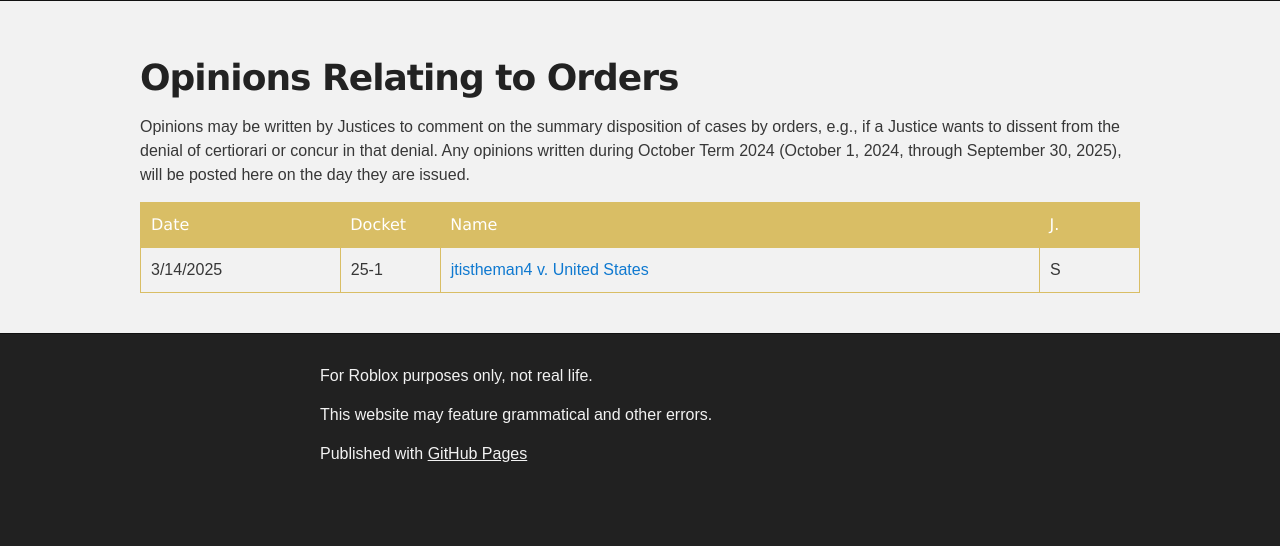
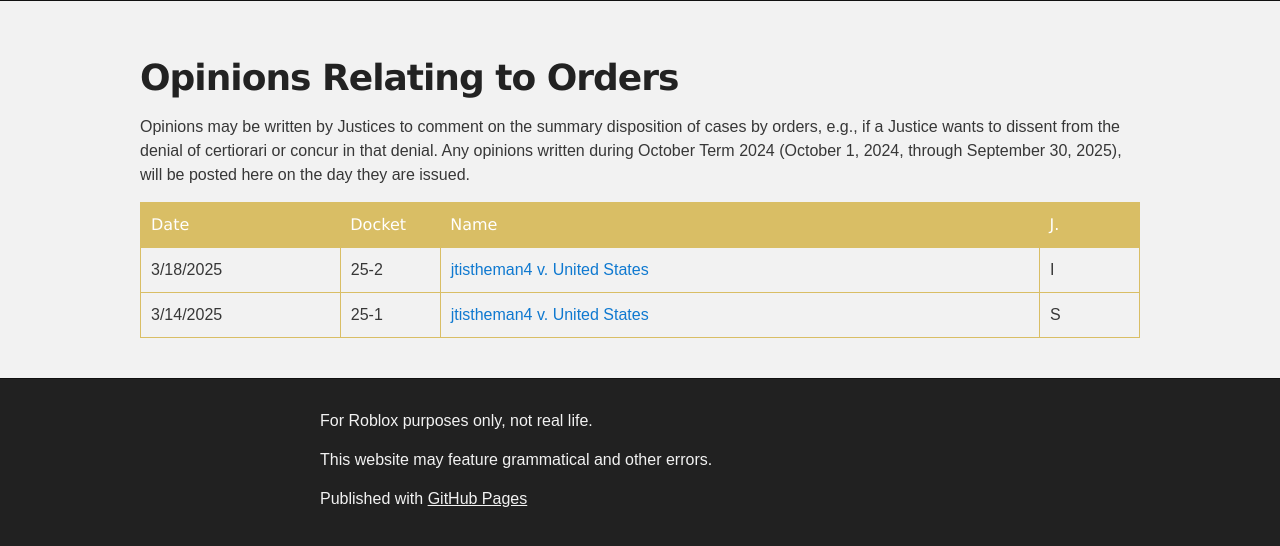
Before and after one commit to supremecourtrblx/supremecourtrblx.github.io, a Jekyll site: the page built from orderopinions.md, in a window 1280 px wide. Shown: the part 557-1103 px from the top of the page. Built offline with Jekyll 4.4.1, drawn with Linux system fonts in a browser that asks for light colours; our own code applies the rules of GitHub Pages for plain Markdown files; before the commit the page ends 1058 px from its top, so only the background shows below that.

Commit message:
Update orderopinions.md

```diff
--- a/orderopinions.md
+++ b/orderopinions.md
@@ -13,6 +13,12 @@ Opinions may be written by Justices to comment on the summary disposition of cas
         <th style="width:10%;">J.</th>
     </tr>
     <tr>
+        <td>3/18/2025</td>
+        <td>25-2</td>
+        <td><a href="opinions/cjorderopinion 25-2.pdf">jtistheman4 v. United States</a></td>
+        <td>I</td>
+    </tr>
+    <tr>
         <td>3/14/2025</td>
         <td>25-1</td>
         <td><a href="opinions/25-1 jtistheman4 v. United States orderopinion.pdf">jtistheman4 v. United States</a></td>
```
